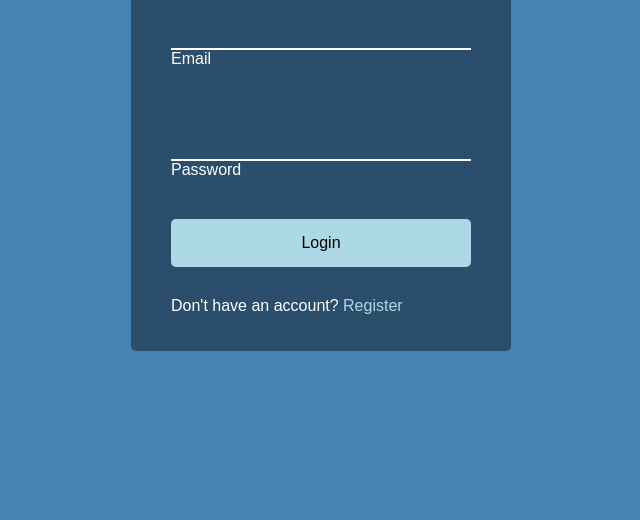
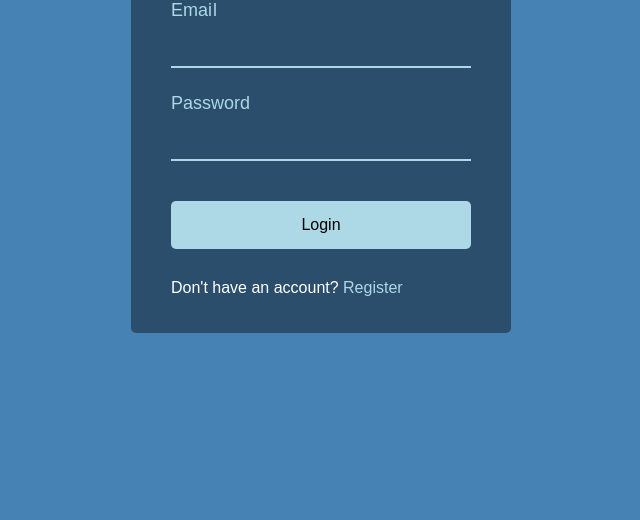
Before and after one commit to Kamran099/Login-Input-Wave, a plain HTML site: page index.html in a window 1280 px wide. Shown: the part 280-800 px from the top of the page, without its empty margins (319-959 px from the left). Drawn offline with Linux system fonts and the light colour scheme; a web font is replaced by a local one.

Commit message:
Added animation

```diff
--- a/script.js
+++ b/script.js
@@ -0,0 +1,10 @@
+const labels = document.querySelectorAll('.form-control label')
+
+labels.forEach(label => {
+    label.innerHTML = label.innerText
+        .split('')
+        .map((letter, idx) => `<span
+        style="transition-delay:${idx * 50}ms">${letter}
+        </span>`)
+        .join('')
+})
--- a/style.css
+++ b/style.css
@@ -78,5 +78,25 @@ body {
 .form-control input:focus,
 .form-control input:valid{
     outline: 0;
+    border-bottom-color: lightblue;
+}
 
+.form-control label{
+    position: absolute;
+    top: 15px;
+    left: 0;
+    pointer-events: none;
 }
+
+.form-control label span{
+    display: inline-block;
+    font-size: 18px;
+    min-width: 5px;
+    transition: 0.3s cubic-bezier(0.68, -0.55, 0.265, 1.55);
+}
+
+.form-control input:focus + label span,
+.form-control input:valid + label span {
+    color: lightblue;
+    transform: translateY(-30px);
+}
```
Also changed, not shown: index.html (+0 -1 lines).
